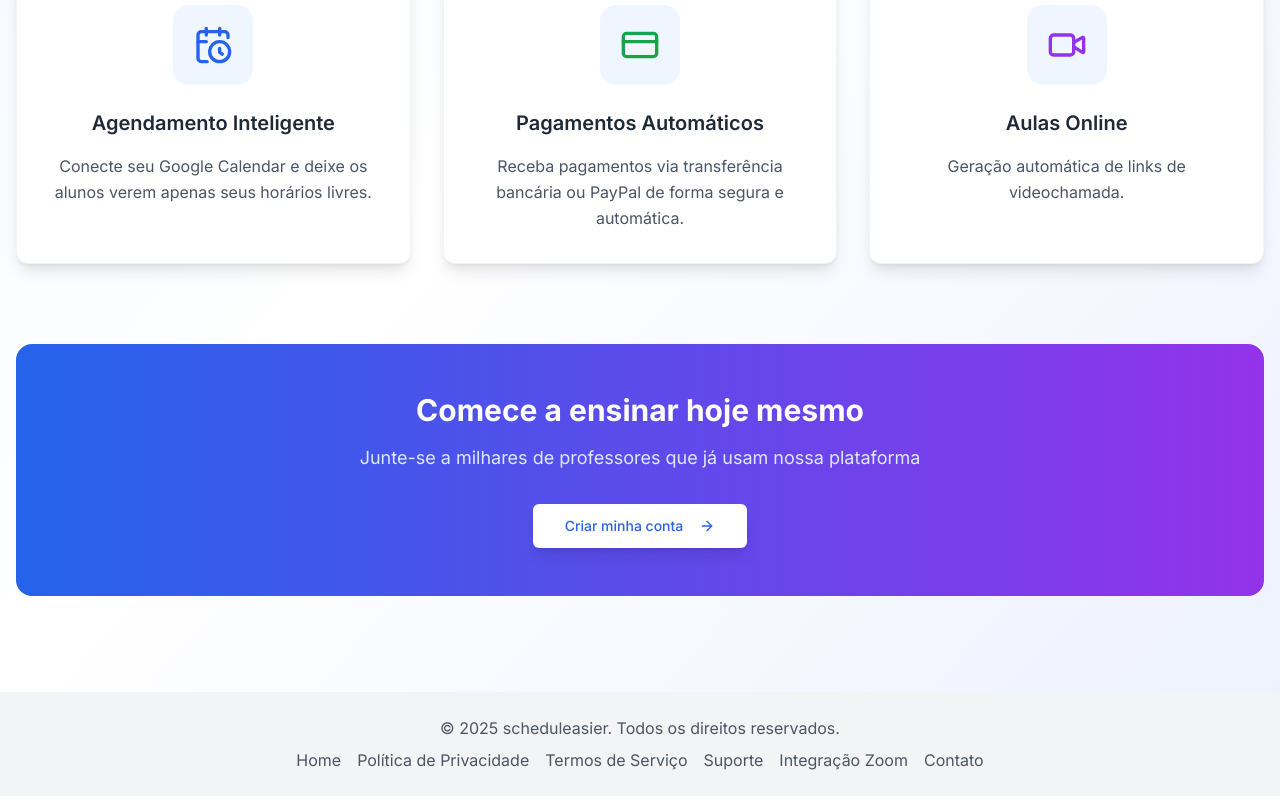
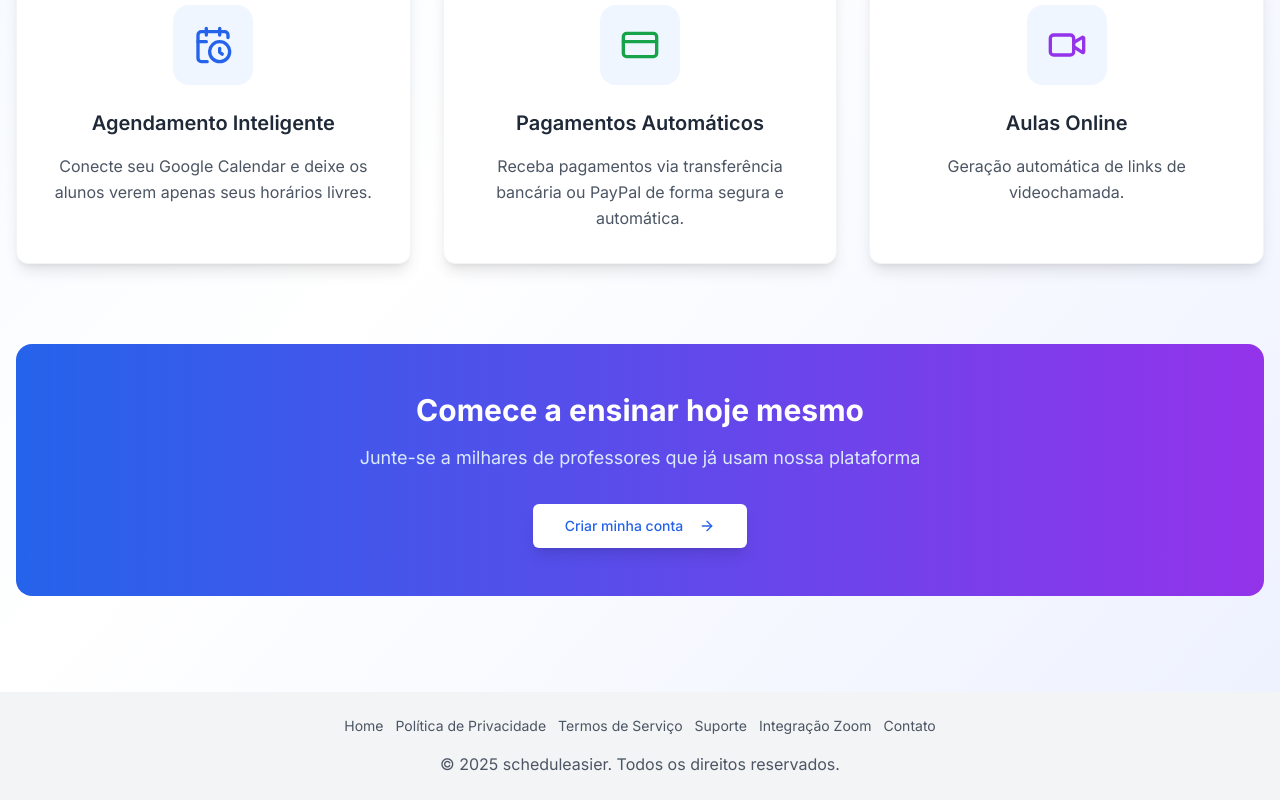
Before and after one commit to cbsalt/aula-magica-agendamento, a Next.js app: page / in a window 1280 px wide. Shown: the part 713-1513 px from the top of the page. Built offline with nearby package versions, Linux system fonts and the light colour scheme; no server answers.

Commit message:
feat: reorder footer

```diff
--- a/src/components/Footer/index.tsx
+++ b/src/components/Footer/index.tsx
@@ -3,12 +3,8 @@ import Link from "next/link";
 export default function Footer() {
   return (
     <footer className="bg-gray-100 py-6">
-      <div className="max-w-6xl mx-auto px-4 text-center text-gray-600">
-        <p>
-          &copy; {new Date().getFullYear()} scheduleasier. Todos os direitos
-          reservados.
-        </p>
-        <div className="mt-2 flex justify-center gap-4">
+      <div className="max-w-6xl mx-auto px-4 text-center text-gray-600 ">
+        <div className=" flex flex-col sm:flex-row sm:flex-wrap sm:justify-center gap-3 text-sm">
           <Link href="/" className="hover:underline">
             Home
           </Link>
@@ -31,6 +27,11 @@ export default function Footer() {
             Contato
           </a>
         </div>
+
+        <p className="mt-4">
+          &copy; {new Date().getFullYear()} scheduleasier. Todos os direitos
+          reservados.
+        </p>
       </div>
     </footer>
   );
```
